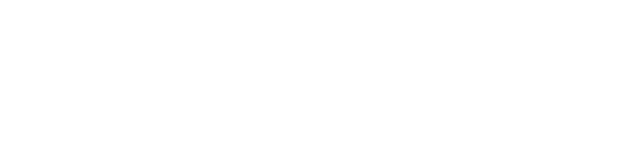
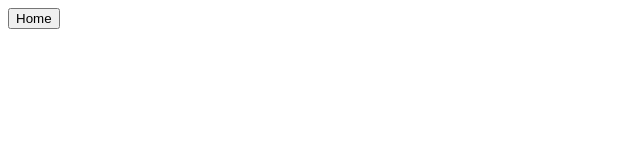
Before and after one commit to comp426-2023-spring/e02-salfra987, a website: page public/index.html in a window 1280 px wide. Shown: the whole page, without its empty margins (0-640 px from the left). Drawn offline with Linux system fonts and the light colour scheme.

Commit message:
Home Button

```diff
--- a/public/index.html
+++ b/public/index.html
@@ -12,6 +12,9 @@
 
     <!-- Your interface markup goes here -->
     <!-- For interface examples, look in the `/examples/` directory in the root of your starter code repo. -->
+    <nav>
+	    <button id="homenav" onclick="homeNav()" class="active">Home</button>
 
+    </nav>
     </body>
 </html>
```
